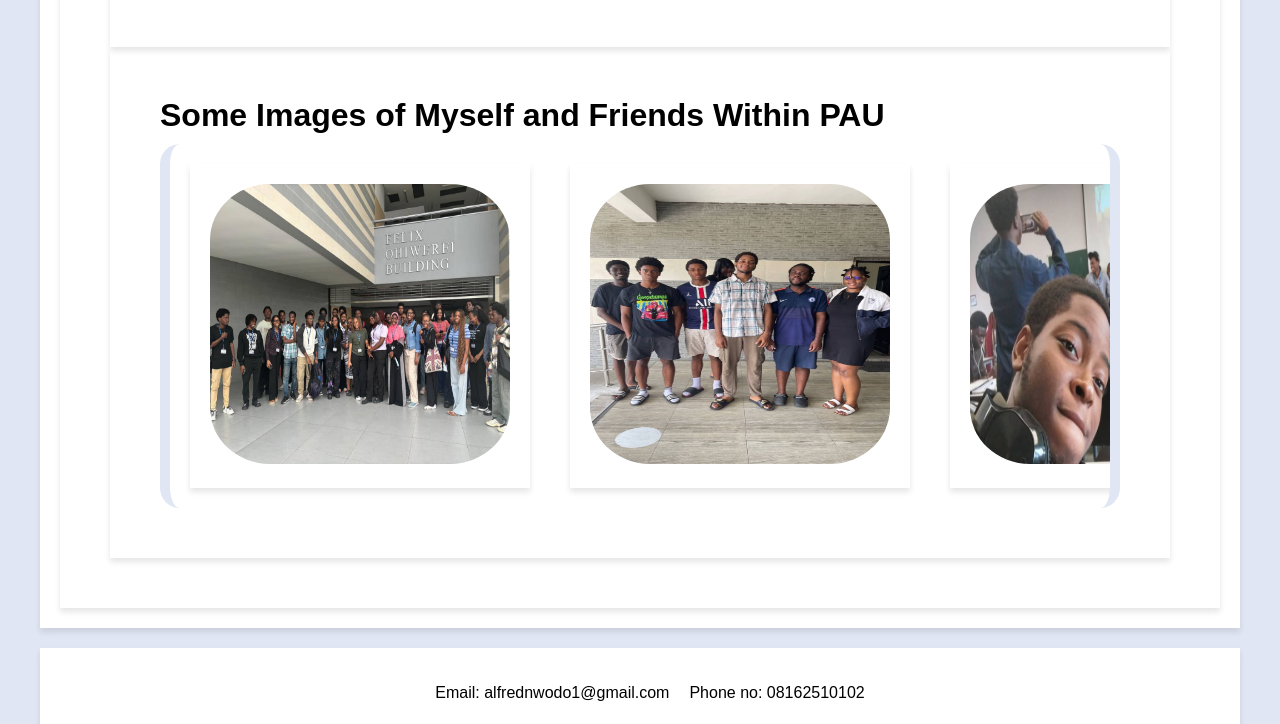
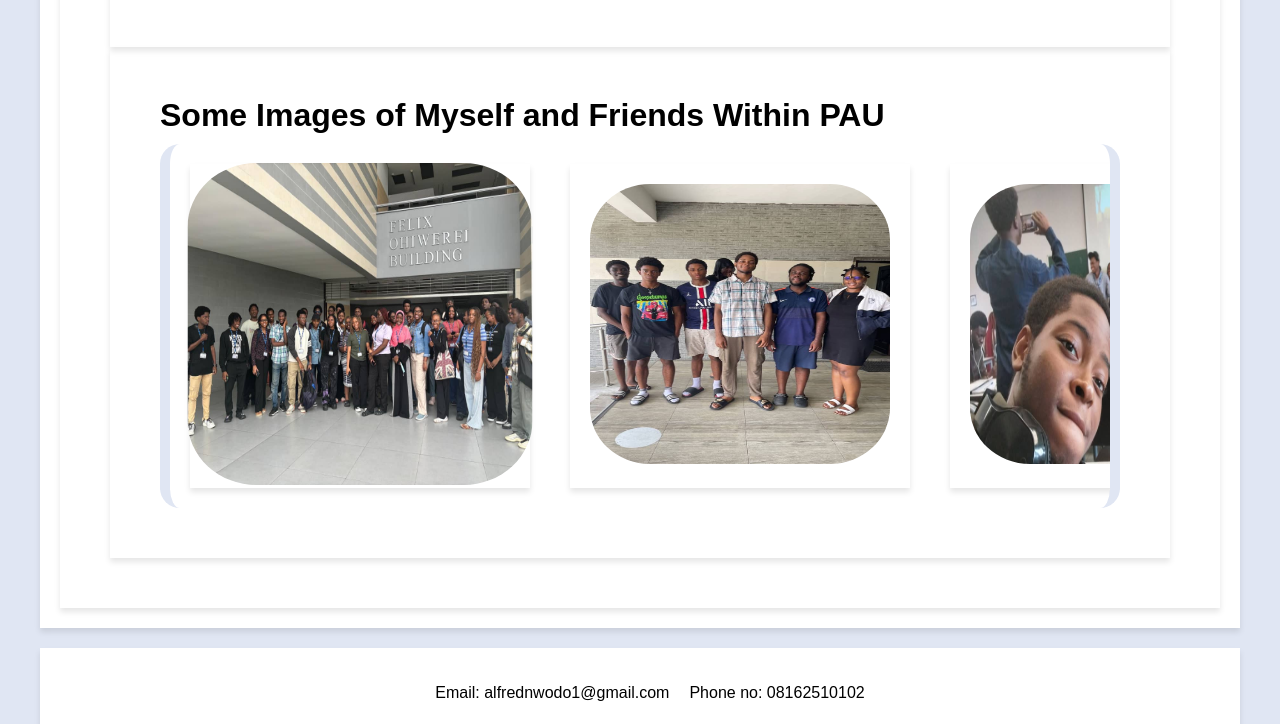
Before and after one commit to Nugochukwu/Preliminary_Interview, a plain HTML site: page index.html in a window 1280 px wide. In both pictures the pointer is over the picture 360 px from the left and 4335 px from the top of the page. Shown: the part 4011-4735 px from the top of the page. Drawn offline with Linux system fonts and the light colour scheme.

Commit message:
Add files via upload

```diff
--- a/styles.css
+++ b/styles.css
@@ -172,6 +172,7 @@ color: #4caf50;
   box-shadow: 0 4px 6px rgba(0, 0, 0, 0.1);
   color: var(--text-color);
 }
+
 .content-list h3 {
   min-width: 300px;
 }
@@ -192,6 +193,9 @@ color: #4caf50;
       margin: 20px;
       padding: 20px;
       position: relative;
+    }
+    .content-list ul div img:hover{
+      transform:scale(1.15)
     }
     .content-list-with-Desc{
       display: flex;
```
Also changed, not shown: index.html (line endings or trailing spaces).
